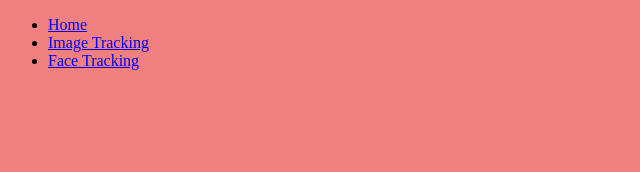
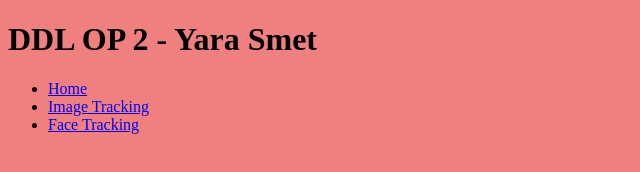
Before and after one commit to gdmgent-digitalexperience/ddl-op2-mind-ar-yarasmet, a plain HTML site: page index.html in a window 1280 px wide. Shown: the whole page, without its empty margins (0-640 px from the left). Drawn offline with Linux system fonts and the light colour scheme.

Commit message:
Nieuwe Titel

```diff
--- a/index.html
+++ b/index.html
@@ -8,6 +8,9 @@
 </head>
 <body>
     <!--Hier kan je iets opschrijven.-->
+
+    <h1>DDL OP 2 - Yara Smet</h1>
+
 <nav>
     <ul>
         <li>
```
